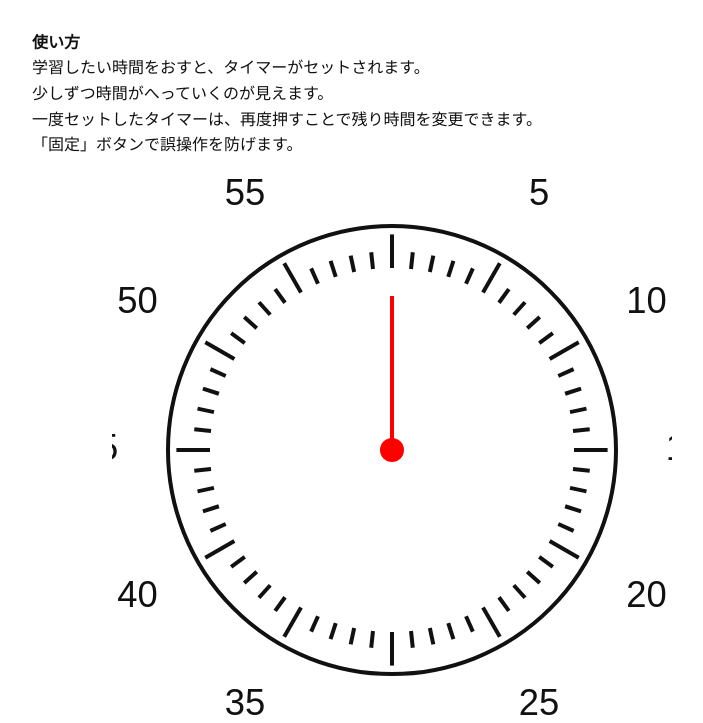
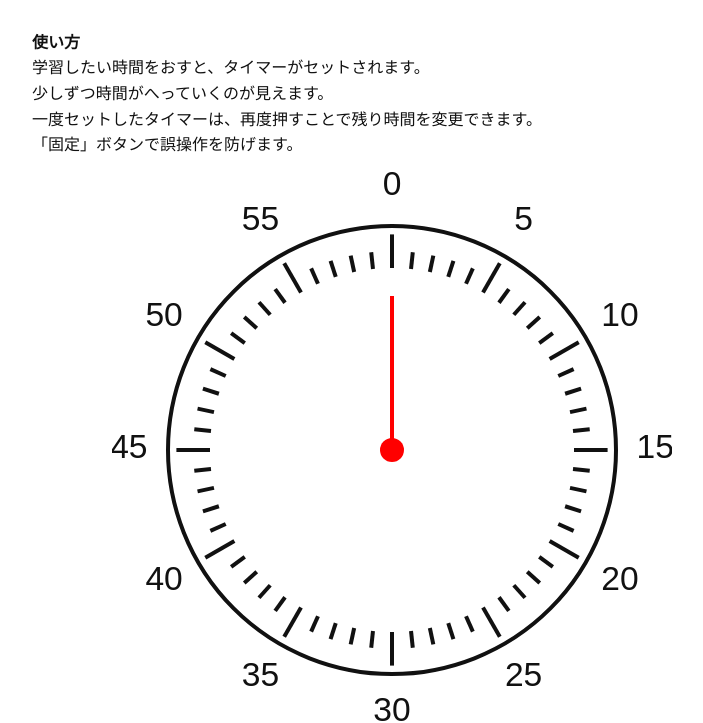
Before and after one commit to kyozaidukuru/timer, a plain HTML site: page index.html in a window 1280 px wide. Shown: the part 87-810 px from the top of the page, without its empty margins (248-951 px from the left). Drawn offline with Linux system fonts and the light colour scheme.

Commit message:
Update index.html

```diff
--- a/index.html
+++ b/index.html
@@ -132,15 +132,15 @@ function draw(){
   ctx.beginPath(); ctx.arc(0,0,12,0,Math.PI*2); ctx.fill();
 
   // 数字（さらに外側＆少し大きく）
-  ctx.fillStyle=getComputedStyle(document.body).getPropertyValue('--fg');
-  ctx.font=`${r*0.13}px sans-serif`;
-  for(let i=0;i<12;i++){
-    let ang=i*Math.PI/6-Math.PI/2;
-    let x=Math.cos(ang)*r*1.05;
-    let y=Math.sin(ang)*r*1.05;
-    let t=i*5;
-    let w=ctx.measureText(t).width;
-    ctx.fillText(t,x-w/2,y+10);
+  ctx.fillStyle = getComputedStyle(document.body).getPropertyValue('--fg');
+ctx.font = `${r * 0.12}px sans-serif`;
+for (let i = 0; i < 12; i++) {
+  let ang = i * Math.PI / 6 - Math.PI / 2;
+  let x = Math.cos(ang) * r * 0.94;
+  let y = Math.sin(ang) * r * 0.94;
+  let t = i * 5;
+  let w = ctx.measureText(t).width;
+  ctx.fillText(t, x - w / 2, y + 8);
   }
 
   ctx.setTransform(1,0,0,1,0,0);
```
